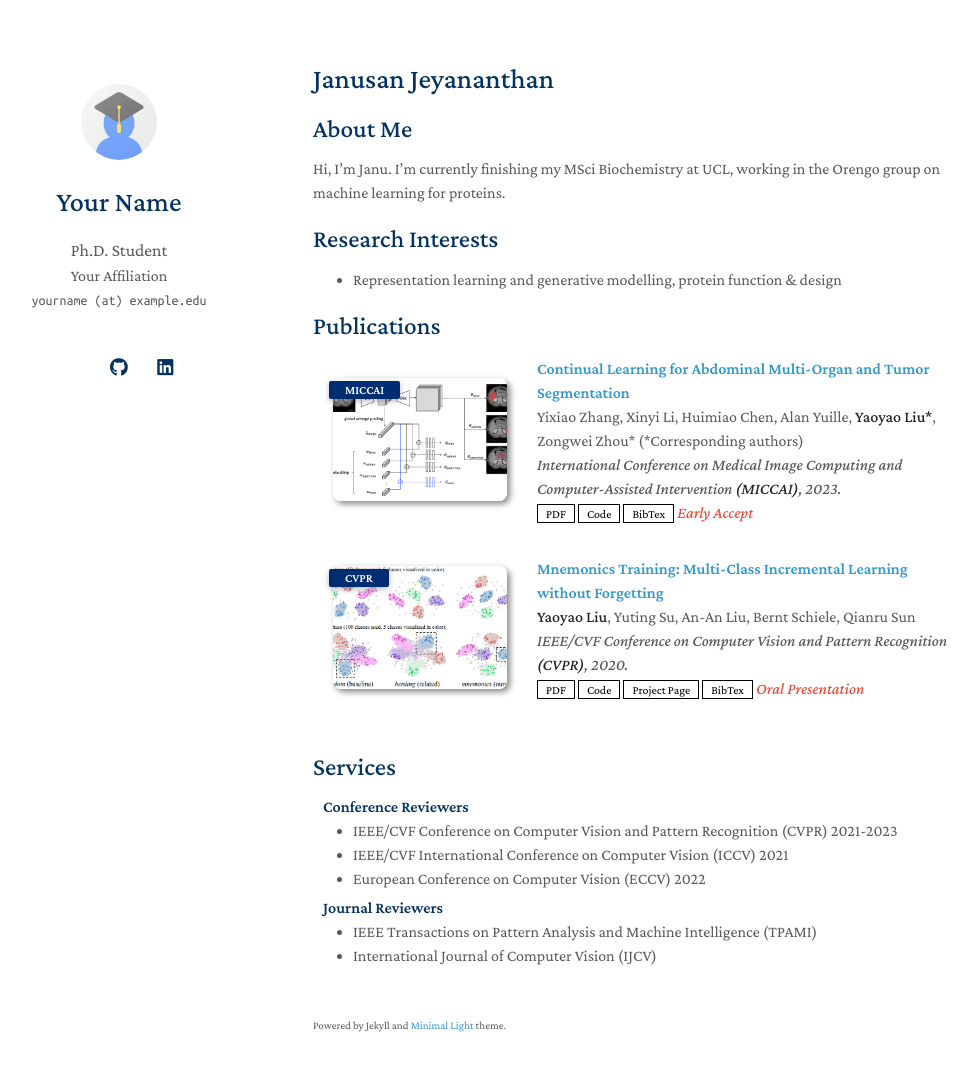
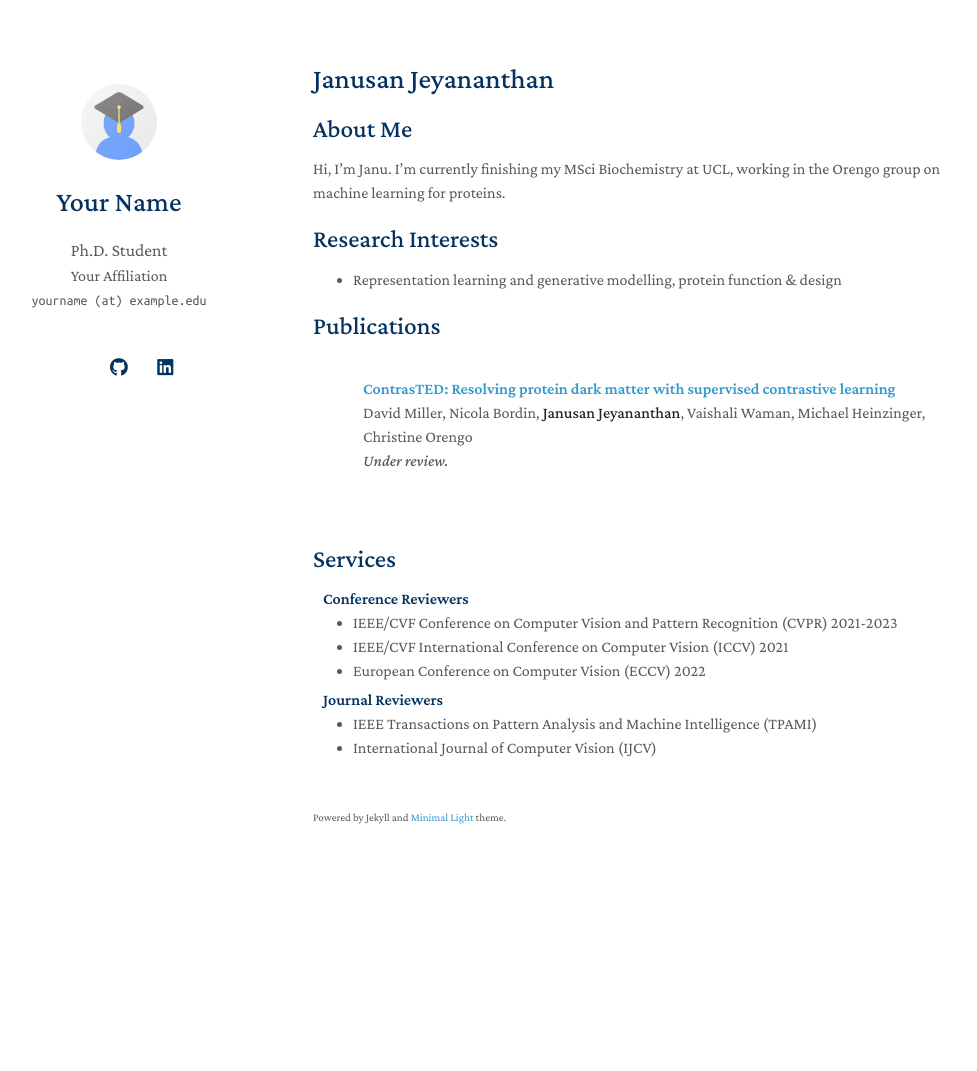
Before and after one commit to J-Jeyananthan/J-Jeyananthan.github.io, a Jekyll site: the page built from index.md, in a window 1280 px wide and 1106 px high. Shown: the top 1071 px of the window, without its empty margins (157-1134 px from the left). Built offline with Jekyll 4.4.1, drawn with Linux system fonts in a browser that asks for light colours; a style sheet for code colours, icons or effects is not loaded; our own code applies the rules of GitHub Pages for plain Markdown files.

Commit message:
Add own pubs

```diff
--- a/_data/publications.yml
+++ b/_data/publications.yml
@@ -1,22 +1,5 @@
 main:
 
-  - title: Continual Learning for Abdominal Multi-Organ and Tumor Segmentation
-    authors: Yixiao Zhang, Xinyi Li, Huimiao Chen, Alan Yuille, <strong>Yaoyao Liu*</strong>, Zongwei Zhou* (*Corresponding authors)
-    conference_short: MICCAI
-    conference: International Conference on Medical Image Computing and Computer-Assisted Intervention <strong>(MICCAI)</strong>, 2023.
-    pdf: https://arxiv.org/pdf/2306.00988.pdf
-    code: https://github.com/MrGiovanni/ContinualLearning
-    bibtex: https://bib.yliu.me/MICCAI23.txt
-    image: ./assets/img/teaser_example_2.png
-    notes: Early Accept
-
-  - title: "Mnemonics Training: Multi-Class Incremental Learning without Forgetting"
-    authors: <strong>Yaoyao Liu</strong>, Yuting Su, An-An Liu, Bernt Schiele, Qianru Sun
-    conference_short: CVPR
-    conference: IEEE/CVF Conference on Computer Vision and Pattern Recognition <strong>(CVPR)</strong>, 2020.
-    pdf: https://arxiv.org/pdf/2002.10211.pdf
-    code: https://github.com/yaoyao-liu/class-incremental-learning/tree/main/mnemonics-training
-    page: https://class-il.mpi-inf.mpg.de/mnemonics/
-    bibtex: https://class-il.mpi-inf.mpg.de/mnemonics/
-    notes: Oral Presentation
-    image: ./assets/img/teaser_example.png
+  - title: "ContrasTED: Resolving protein dark matter with supervised contrastive learning"
+    authors: "David Miller, Nicola Bordin, <strong>Janusan Jeyananthan</strong>, Vaishali Waman, Michael Heinzinger, Christine Orengo"
+    conference: "Under review."
```
